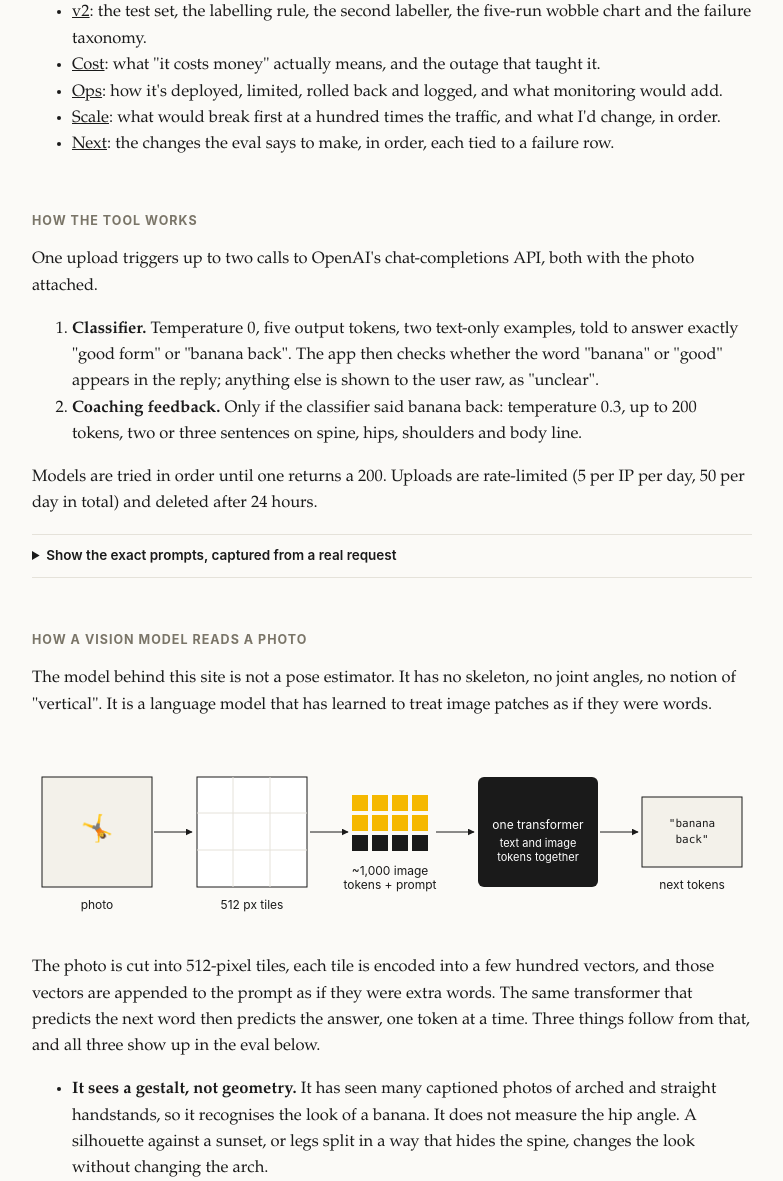
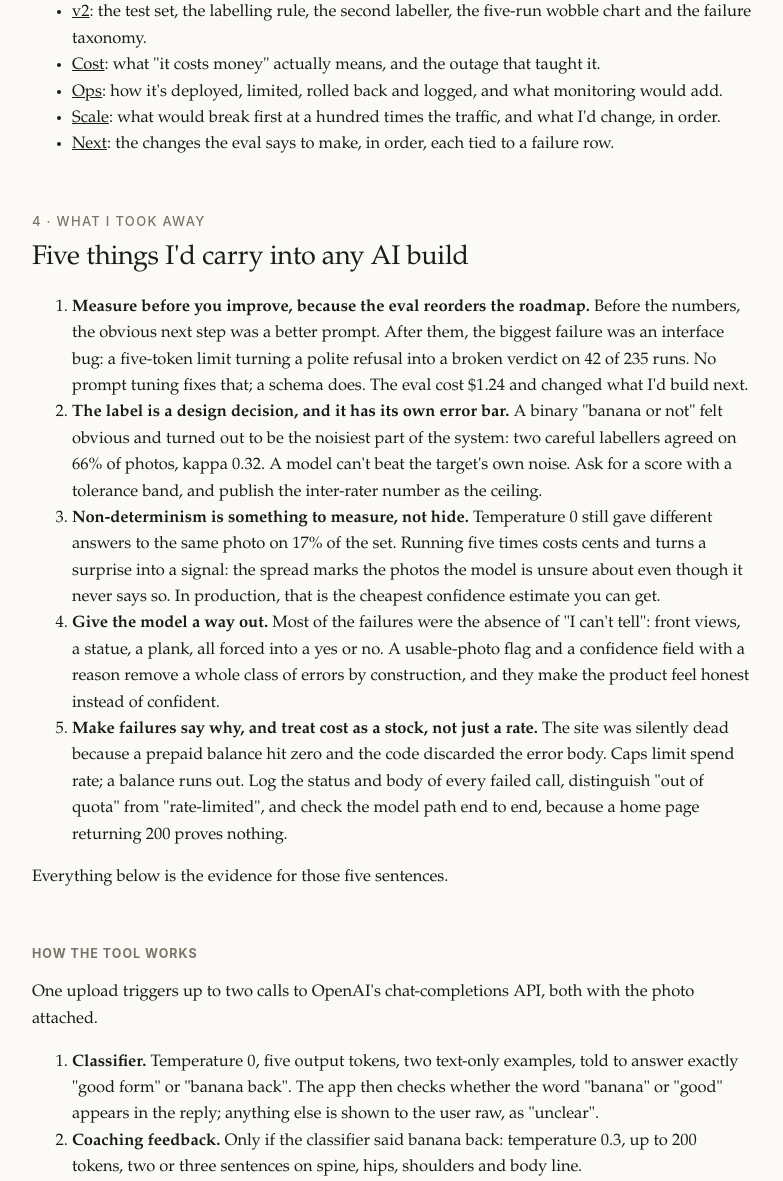
Before and after one commit to shhirl/fixmybanana, a Flask app: page /how-its-built in a window 1280 px wide. Shown: the part 2760-3941 px from the top of the page, without its empty margins (248-1031 px from the left). Run offline with Flask 3, Linux system fonts and the light colour scheme.

Commit message:
how-its-built: add takeaways section
Co-Authored-By: Claude Fable 5.1 <noreply@anthropic.com>

```diff
--- a/templates/how_its_built.html
+++ b/templates/how_its_built.html
@@ -56,6 +56,7 @@
   <nav class="vnav">
     <a href="#problem">problem</a>
     <a href="#tradeoffs">trade-offs</a>
+    <a href="#takeaways">takeaways</a>
     <a href="#v0">v0</a>
     <span>v1</span>
     <a href="#v2">v2</a>
@@ -124,6 +125,18 @@
     <li><a href="#scale">Scale</a>: what would break first at a hundred times the traffic, and what I'd change, in order.</li>
     <li><a href="#next">Next</a>: the changes the eval says to make, in order, each tied to a failure row.</li>
   </ul>
+</section>
+
+<section id="takeaways" class="tri">
+  <h2><span class="n">4 · WHAT I TOOK AWAY</span>Five things I'd carry into any AI build</h2>
+  <ol>
+    <li><b>Measure before you improve, because the eval reorders the roadmap.</b> Before the numbers, the obvious next step was a better prompt. After them, the biggest failure was an interface bug: a five-token limit turning a polite refusal into a broken verdict on 42 of 235 runs. No prompt tuning fixes that; a schema does. The eval cost $1.24 and changed what I'd build next.</li>
+    <li><b>The label is a design decision, and it has its own error bar.</b> A binary "banana or not" felt obvious and turned out to be the noisiest part of the system: two careful labellers agreed on 66% of photos, kappa 0.32. A model can't beat the target's own noise. Ask for a score with a tolerance band, and publish the inter-rater number as the ceiling.</li>
+    <li><b>Non-determinism is something to measure, not hide.</b> Temperature 0 still gave different answers to the same photo on 17% of the set. Running five times costs cents and turns a surprise into a signal: the spread marks the photos the model is unsure about even though it never says so. In production, that is the cheapest confidence estimate you can get.</li>
+    <li><b>Give the model a way out.</b> Most of the failures were the absence of "I can't tell": front views, a statue, a plank, all forced into a yes or no. A usable-photo flag and a confidence field with a reason remove a whole class of errors by construction, and they make the product feel honest instead of confident.</li>
+    <li><b>Make failures say why, and treat cost as a stock, not just a rate.</b> The site was silently dead because a prepaid balance hit zero and the code discarded the error body. Caps limit spend rate; a balance runs out. Log the status and body of every failed call, distinguish "out of quota" from "rate-limited", and check the model path end to end, because a home page returning 200 proves nothing.</li>
+  </ol>
+  <p>Everything below is the evidence for those five sentences.</p>
 </section>
 
 <section>
```
